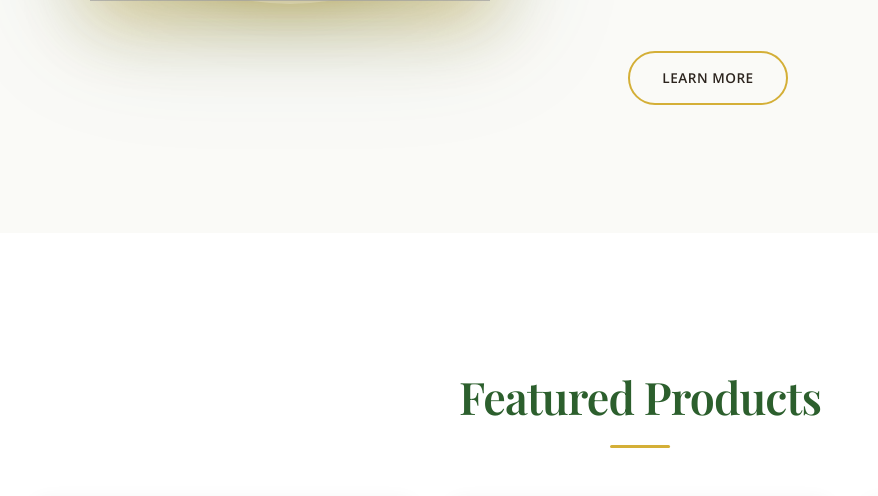
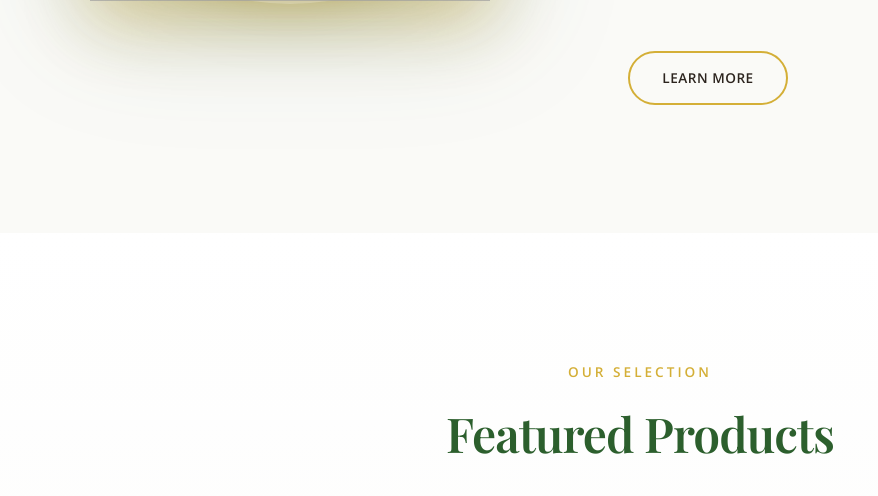
Before and after one commit to Schneider-sizeof/Capersmed, a Django app: page /en/ in a window 1280 px wide. Shown: the part 1306-1802 px from the top of the page, without its empty margins (0-878 px from the left). Run offline with Django 5.2, Linux system fonts and the light colour scheme; data comes from the database, SQL or seed files in the repository; data that the repository does not hold is empty; some libraries are stand-ins or nearby versions; grey boxes are pictures that could not be loaded.

Commit message:
Enhanced featured products design and home page typography

```diff
--- a/core/templates/core/home.html
+++ b/core/templates/core/home.html
@@ -96,18 +96,26 @@
 </section>
 
 <!-- Featured Products -->
-<section class="section-padding" style="background: var(--white);">
+<section class="section-padding featured-products" style="background: linear-gradient(to bottom, #ffffff, #f9f9f7);">
     <div class="container">
-        <h2 class="section-title fade-up">{% trans "Featured Products" %}</h2>
+        <div class="text-center mb-5 fade-up">
+            <span class="eyebrow">{% trans "Our Selection" %}</span>
+            <h2 class="section-title">{% trans "Featured Products" %}</h2>
+        </div>
+
         <div class="product-grid">
             {% for product in featured_products %}
-            {% include 'core/includes/product_card.html' %}
+                {% include 'core/includes/product_card.html' %}
             {% empty %}
-            <p class="text-center" style="grid-column: 1 / -1;">{% trans "No featured products available." %}</p>
+                <p class="text-center" style="grid-column: 1 / -1;">{% trans "No featured products available." %}</p>
             {% endfor %}
         </div>
-        <div class="text-center fade-up" style="margin-top: 4rem;">
-            <a href="{% url 'products' %}" class="btn btn-outline">{% trans "View All Products" %}</a>
+
+        <div class="text-center fade-up" style="margin-top: 5rem;">
+            <a href="{% url 'products' %}" class="btn btn-outline">
+                <span>{% trans "Explore Full Catalog" %}</span>
+                <i class="fas fa-arrow-right" style="margin-left: 8px;"></i>
+            </a>
         </div>
     </div>
 </section>
--- a/core/templates/core/includes/product_card.html
+++ b/core/templates/core/includes/product_card.html
@@ -1,39 +1,36 @@
 {% load i18n %}
-<a href="{% url 'product_detail' product.slug %}" style="text-decoration: none; display: block; color: inherit; height: 100%;">
-<div class="product-card fade-up">
+<div class="product-card-container fade-up">
+    <a href="{% url 'product_detail' product.slug %}" class="product-card-link">
+        <div class="product-card">
             <div class="product-img-wrapper">
                 {% if product.image %}
                     <img src="{{ product.image.url }}" alt="{% if LANGUAGE_CODE == 'fr' %}{{ product.name_fr }}{% elif LANGUAGE_CODE == 'ar' %}{{ product.name_ar }}{% elif LANGUAGE_CODE == 'es' %}{{ product.name_es }}{% elif LANGUAGE_CODE == 'it' %}{{ product.name_it }}{% else %}{{ product.name_en }}{% endif %}" loading="lazy">
                 {% else %}
-            <div style="width:100%;height:100%;display:flex;align-items:center;justify-content:center;font-size:4rem;background:var(--light-gray);">
+                    <div class="product-img-placeholder">
                         {% if product.category == 'capers' %}🫒{% elif product.category == 'peppers' %}🌶️{% else %}🥒{% endif %}
                     </div>
                 {% endif %}
+                <div class="product-badge">{{ product.get_category_display }}</div>
             </div>
+
             <div class="product-info">
-        <div style="display: flex; justify-content: space-between; align-items: start; margin-bottom: 0.5rem;">
-            <h3 style="margin-bottom: 0; text-align: center;">{% if LANGUAGE_CODE == 'fr' %}{{ product.name_fr }}{% elif LANGUAGE_CODE == 'ar' %}{{ product.name_ar }}{% elif LANGUAGE_CODE == 'es' %}{{ product.name_es }}{% elif LANGUAGE_CODE == 'it' %}{{ product.name_it }}{% else %}{{ product.name_en }}{% endif %}</h3>
+                <div class="product-header">
+                    <h3 class="product-title">
+                        {% if LANGUAGE_CODE == 'fr' %}{{ product.name_fr }}{% elif LANGUAGE_CODE == 'ar' %}{{ product.name_ar }}{% elif LANGUAGE_CODE == 'es' %}{{ product.name_es }}{% elif LANGUAGE_CODE == 'it' %}{{ product.name_it }}{% else %}{{ product.name_en }}{% endif %}
+                    </h3>
                     {% if product.is_premium %}
-                <span style="color: var(--primary-gold); font-size: 1.2rem;" title="Premium">★</span>
+                        <span class="premium-star" title="Premium">★</span>
                     {% endif %}
                 </div>
-        <p>{% if LANGUAGE_CODE == 'fr' %}{{ product.short_description_fr|truncatewords:15 }}{% elif LANGUAGE_CODE == 'ar' %}{{ product.short_description_ar|truncatewords:15 }}{% elif LANGUAGE_CODE == 'es' %}{{ product.short_description_es|truncatewords:15 }}{% elif LANGUAGE_CODE == 'it' %}{{ product.short_description_it|truncatewords:15 }}{% else %}{{ product.short_description_en|truncatewords:15 }}{% endif %}</p>
-        <ul class="product-features">
-            {% if LANGUAGE_CODE == 'fr' %}
-                {% for feature in product.features_fr|slice:":2" %}<li>{{ feature }}</li>{% endfor %}
-            {% elif LANGUAGE_CODE == 'ar' %}
-                {% for feature in product.features_ar|slice:":2" %}<li>{{ feature }}</li>{% endfor %}
-            {% elif LANGUAGE_CODE == 'es' %}
-                {% for feature in product.features_es|slice:":2" %}<li>{{ feature }}</li>{% endfor %}
-            {% elif LANGUAGE_CODE == 'it' %}
-                {% for feature in product.features_it|slice:":2" %}<li>{{ feature }}</li>{% endfor %}
-            {% else %}
-                {% for feature in product.features_en|slice:":2" %}<li>{{ feature }}</li>{% endfor %}
-            {% endif %}
-        </ul>
-        <div style="margin-top: 1rem; text-align: center; border-top: 1px solid #eee; padding-top: 1rem;">
-            <span class="text-gold" style="font-weight: 600; font-size: 0.9rem; text-transform: uppercase;">{% trans "View Details" %} →</span>
+
+                <p class="product-short-desc">
+                    {% if LANGUAGE_CODE == 'fr' %}{{ product.short_description_fr|truncatechars:100 }}{% elif LANGUAGE_CODE == 'ar' %}{{ product.short_description_ar|truncatechars:100 }}{% elif LANGUAGE_CODE == 'es' %}{{ product.short_description_es|truncatechars:100 }}{% elif LANGUAGE_CODE == 'it' %}{{ product.short_description_it|truncatechars:100 }}{% else %}{{ product.short_description_en|truncatechars:100 }}{% endif %}
+                </p>
+
+                <div class="product-footer">
+                    <span class="view-details-btn">{% trans "View Details" %}</span>
                 </div>
             </div>
         </div>
     </a>
+</div>
--- a/static/css/main.css
+++ b/static/css/main.css
@@ -265,26 +265,27 @@ header {
 
 .section-title {
   text-align: center;
-  font-size: 2.8rem;
-  margin-bottom: 4rem;
+  font-size: 3rem;
+  margin-bottom: 0;
   color: var(--deep-green);
   position: relative;
-  display: inline-block;
-  left: 50%;
-  transform: translateX(-50%);
+  font-family: var(--font-heading);
 }
 
-.section-title::after {
-  content: '';
-  position: absolute;
-  bottom: -15px;
-  left: 50%;
-  transform: translateX(-50%);
-  width: 60px;
-  height: 3px;
-  background-color: var(--primary-gold);
-  border-radius: 2px;
+.eyebrow {
+  display: block;
+  font-family: var(--font-body);
+  font-size: 0.85rem;
+  font-weight: 700;
+  text-transform: uppercase;
+  letter-spacing: 3px;
+  color: var(--primary-gold);
+  margin-bottom: 0.75rem;
 }
+
+.mb-5 { margin-bottom: 3rem; }
+.mt-5 { margin-top: 3rem; }
+
 
 /* About Preview */
 .about-preview {
```
Also changed, not shown: other parts of static/css/main.css (+111 -46 lines). Lines whose indentation alone changed are shown as unchanged.
